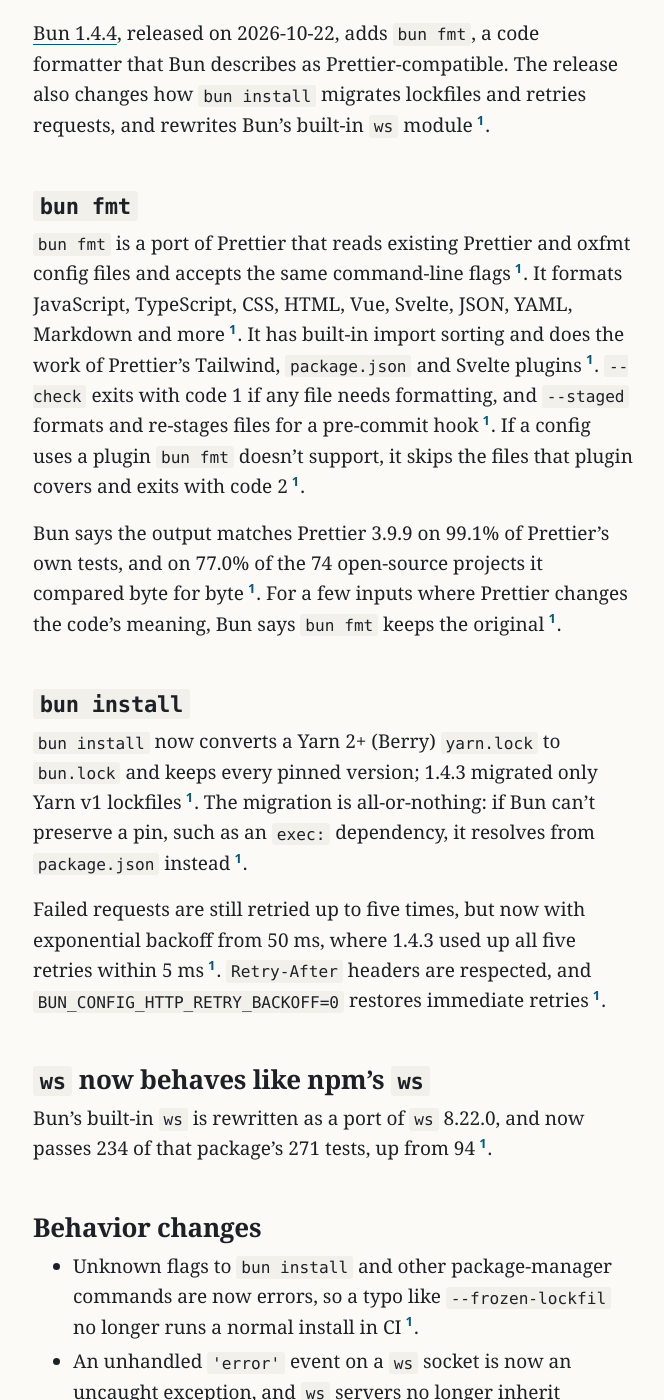
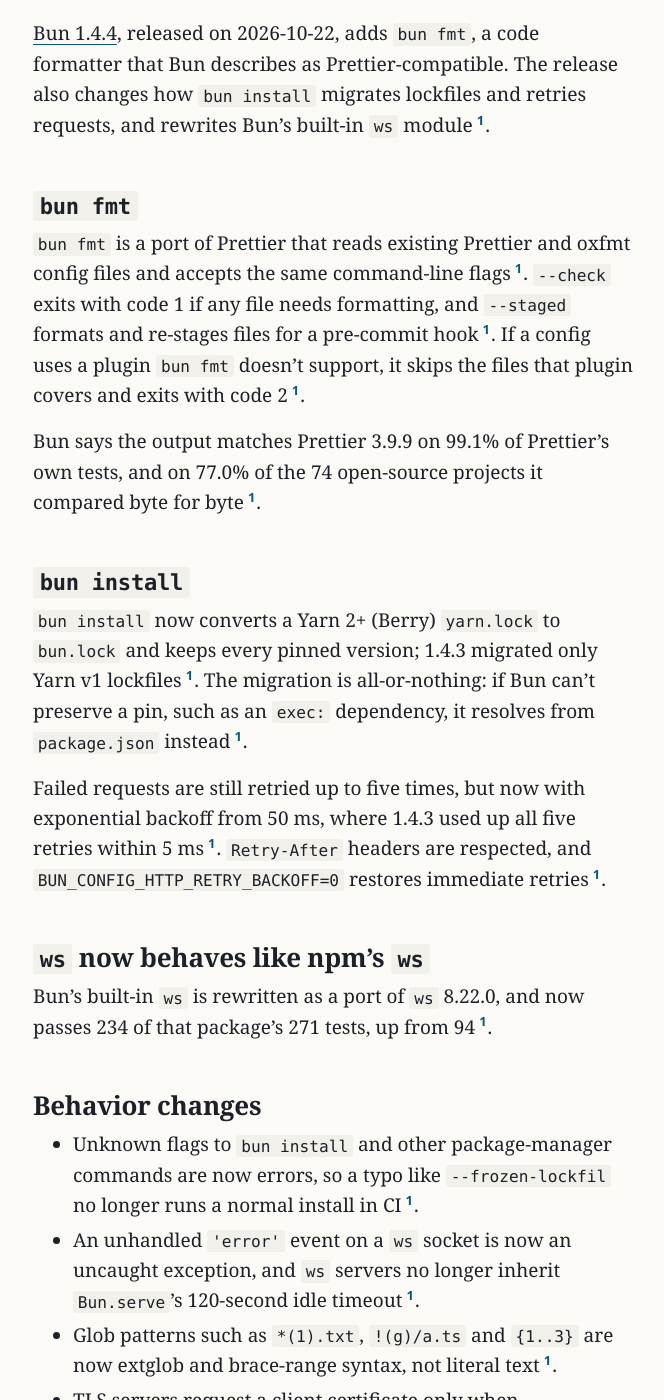
Before and after one commit to northwind-press/northwind-press.github.io, a Jekyll site: the page built from _posts/2026-11-03-bun-1-4-4.md, in a window 1280 px wide and 1400 px high, scrolled down 598 px. Shown: the whole window, without its empty margins (307-971 px from the left). Built offline with Jekyll 4.4.1, drawn with Linux system fonts in a browser that asks for light colours; some of the changed text lies outside the part shown.

Commit message:
News: Bun 1.4.4, trim to length (T-126)
Co-Authored-By: Claude Opus 5.5 <noreply@anthropic.com>

```diff
--- a/_posts/2026-11-03-bun-1-4-4.md
+++ b/_posts/2026-11-03-bun-1-4-4.md
@@ -18,9 +18,9 @@ corrections: []
 
 ## `bun fmt`
 
-`bun fmt` is a port of Prettier that reads existing Prettier and oxfmt config files and accepts the same command-line flags{% include cite.html n=1 %}. It formats JavaScript, TypeScript, CSS, HTML, Vue, Svelte, JSON, YAML, Markdown and more{% include cite.html n=1 %}. It has built-in import sorting and does the work of Prettier's Tailwind, `package.json` and Svelte plugins{% include cite.html n=1 %}. `--check` exits with code 1 if any file needs formatting, and `--staged` formats and re-stages files for a pre-commit hook{% include cite.html n=1 %}. If a config uses a plugin `bun fmt` doesn't support, it skips the files that plugin covers and exits with code 2{% include cite.html n=1 %}.
+`bun fmt` is a port of Prettier that reads existing Prettier and oxfmt config files and accepts the same command-line flags{% include cite.html n=1 %}. `--check` exits with code 1 if any file needs formatting, and `--staged` formats and re-stages files for a pre-commit hook{% include cite.html n=1 %}. If a config uses a plugin `bun fmt` doesn't support, it skips the files that plugin covers and exits with code 2{% include cite.html n=1 %}.
 
-Bun says the output matches Prettier 3.9.9 on 99.1% of Prettier's own tests, and on 77.0% of the 74 open-source projects it compared byte for byte{% include cite.html n=1 %}. For a few inputs where Prettier changes the code's meaning, Bun says `bun fmt` keeps the original{% include cite.html n=1 %}.
+Bun says the output matches Prettier 3.9.9 on 99.1% of Prettier's own tests, and on 77.0% of the 74 open-source projects it compared byte for byte{% include cite.html n=1 %}.
 
 ## `bun install`
 
@@ -38,8 +38,7 @@ Bun's built-in `ws` is rewritten as a port of `ws` 8.22.0, and now passes 234 of
 - An unhandled `'error'` event on a `ws` socket is now an uncaught exception, and `ws` servers no longer inherit `Bun.serve`'s 120-second idle timeout{% include cite.html n=1 %}.
 - Glob patterns such as `*(1).txt`, `!(g)/a.ts` and `{1..3}` are now extglob and brace-range syntax, not literal text{% include cite.html n=1 %}.
 - TLS servers request a client certificate only when `requestCert: true` is set; `ca` alone no longer does{% include cite.html n=1 %}.
-- `bun test --coverage` counts lines more strictly, and Bun warns that `% Lines` can drop{% include cite.html n=1 %}.
 
 ## What to do
 
-Our advice: upgrade, because 1.4.4 includes security fixes for TLS, WebSocket, the database clients and the package manager{% include cite.html n=1 %}. Then check CI scripts for install flags that are now rejected, add an `'error'` listener to every `ws` client and server socket as Bun advises, set `requestCert: true` for mutual TLS, and review `coverageThreshold`{% include cite.html n=1 %}.
+Our advice: upgrade, because 1.4.4 includes security fixes for TLS, WebSocket, the database clients and the package manager{% include cite.html n=1 %}. Then check CI scripts for install flags that are now rejected, add an `'error'` listener to every `ws` client and server socket as Bun advises, and set `requestCert: true` for mutual TLS{% include cite.html n=1 %}.
```
